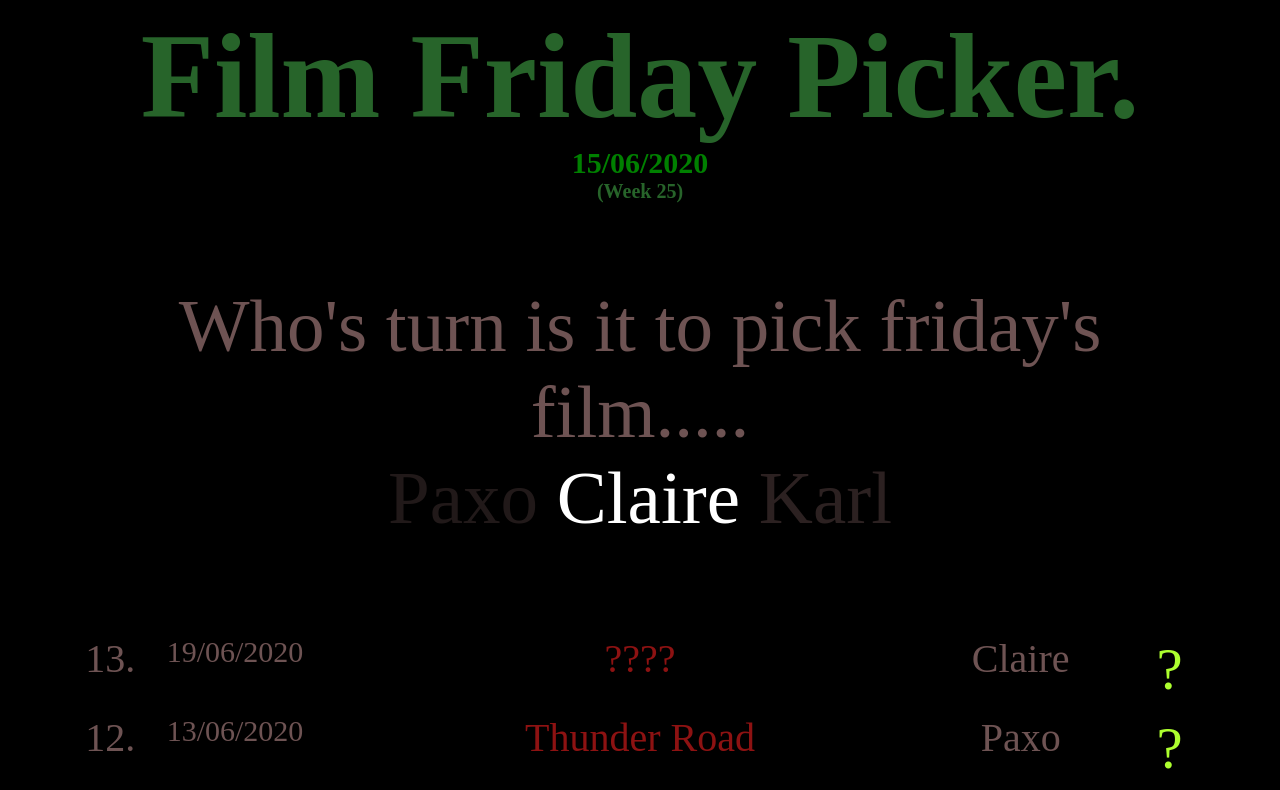
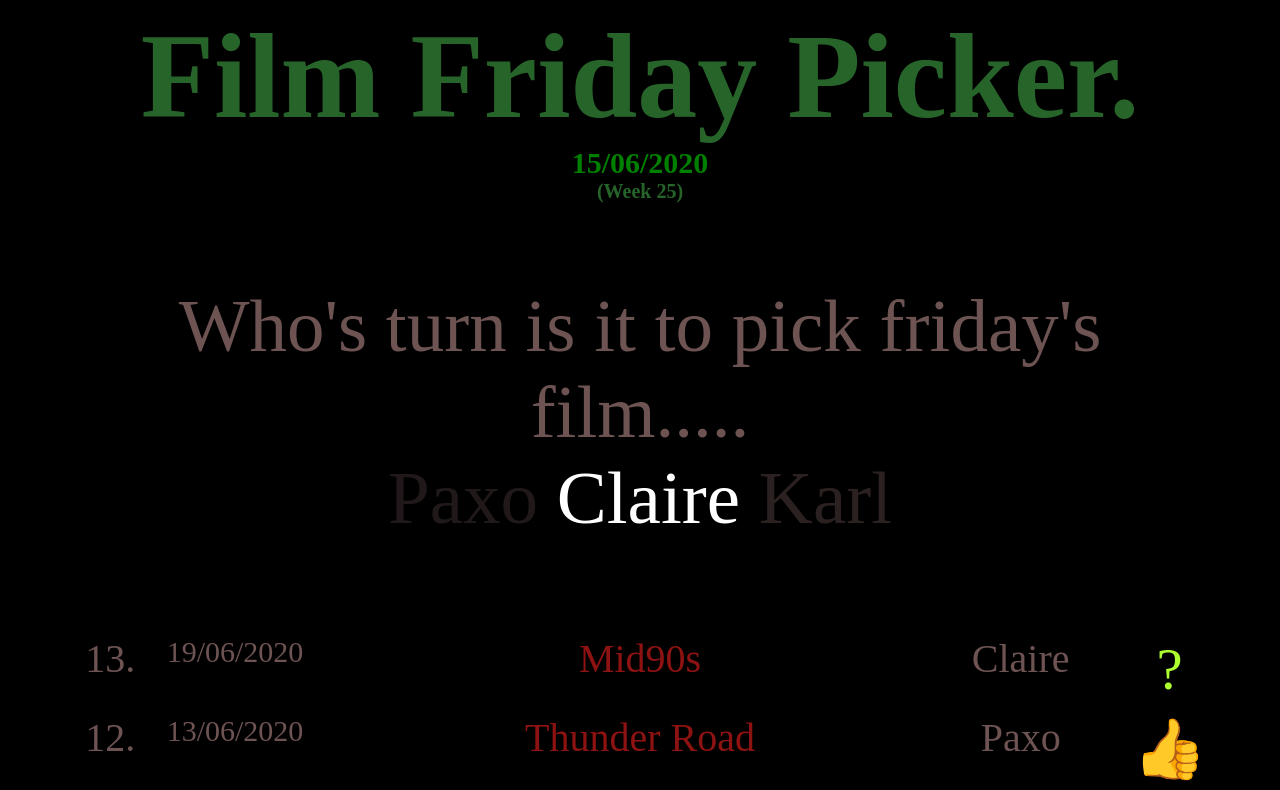
Before and after one commit to bangbangsoftware/fridayfilm, a website: page index.html in a window 1280 px wide. Shown: the top 790 px of the page. Drawn offline with Linux system fonts and the light colour scheme.

Commit message:
Bear film

```diff
--- a/index.html
+++ b/index.html
@@ -25,7 +25,9 @@
       <div>13.</div>
       <div class="date">19/06/2020</div>
       <div>
-        <a target="_blank" href="?"> ????</a>
+        <a target="_blank" href="https://www.netflix.com/title/81019795"
+          >Mid90s</a
+        >
       </div>
       <div>Claire</div>
       <div class="icon">?</div>
@@ -38,7 +40,7 @@
         >
       </div>
       <div>Paxo</div>
-      <div class="icon">?</div>
+      <div class="icon">👍</div>
 
       <div>11.</div>
       <div class="date">05/06/2020</div>
```
